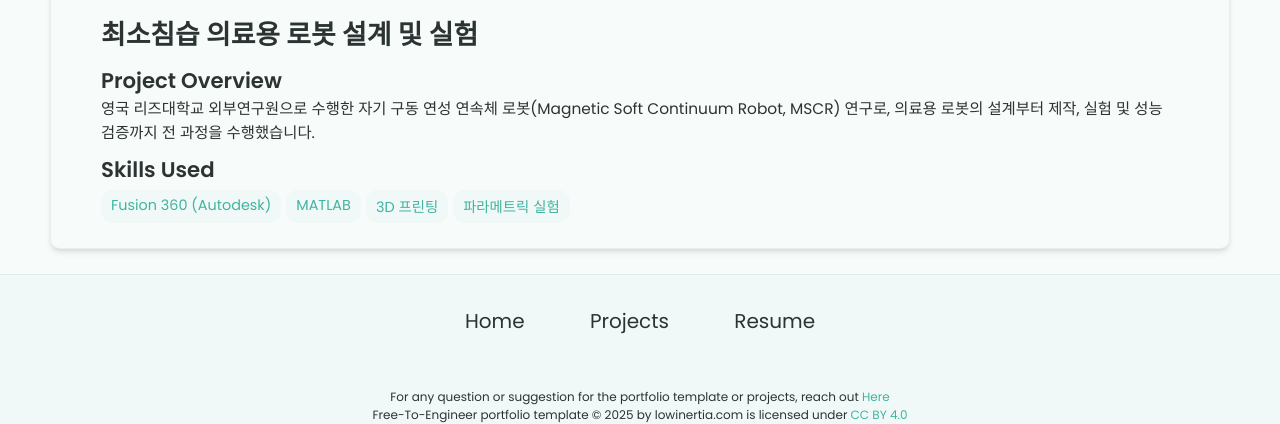
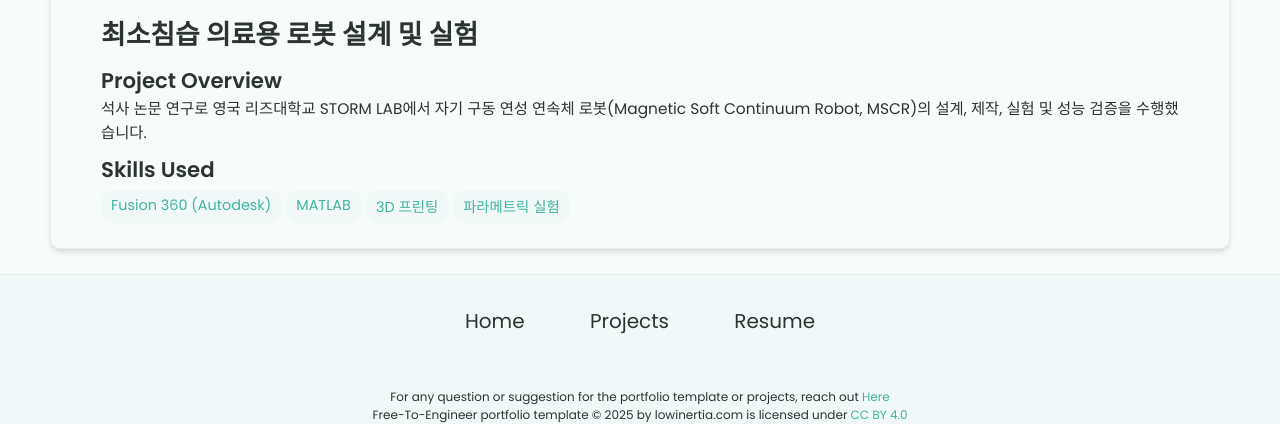
Before and after one commit to border3033/border3033.github.io, a Jekyll site: the page built from _projects/최소침습 로봇/index.md, in a window 1280 px wide, cut to the strip 494-918 px from the top of the page. Built offline with Jekyll 4.4.1, drawn with Linux system fonts in a browser that asks for light colours.

Commit message:
Update index.md

```diff
--- a/_projects/최소침습 로봇/index.md
+++ b/_projects/최소침습 로봇/index.md
@@ -1,7 +1,7 @@
 ---
 layout: post
 title: 최소침습 의료용 로봇 설계 및 실험
-description: 영국 리즈대학교 외부연구원으로 수행한 자기 구동 연성 연속체 로봇(Magnetic Soft Continuum Robot, MSCR) 연구로, 의료용 로봇의 설계부터 제작, 실험 및 성능 검증까지 전 과정을 수행했습니다.
+description: 석사 논문 연구로 영국 리즈대학교 STORM LAB에서 자기 구동 연성 연속체 로봇(Magnetic Soft Continuum Robot, MSCR)의 설계, 제작, 실험 및 성능 검증을 수행했습니다.
 skills:
 - Fusion 360 (Autodesk)
 - MATLAB
```
